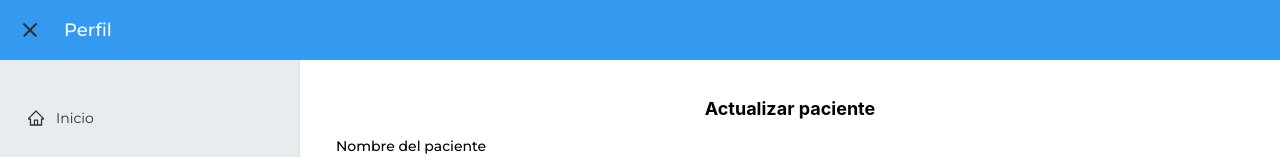
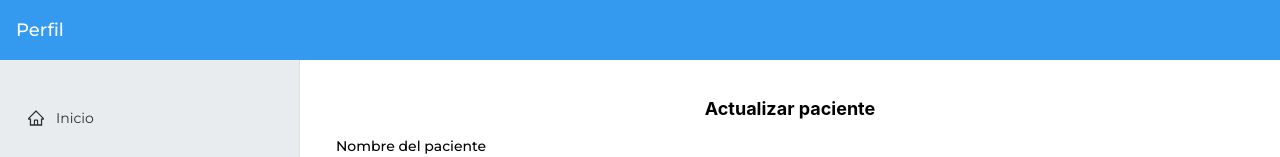
Before and after one commit to alanvviera/DentalSystem, a Next.js app: page /client-menu/profile in a window 1280 px wide. Shown: the top 157 px of the page. Built offline with nearby package versions, Linux system fonts and the light colour scheme.

Commit message:
Fixed error on Navbar behavior

```diff
--- a/app/employee-menu/layout.tsx
+++ b/app/employee-menu/layout.tsx
@@ -1,14 +1,7 @@
 import AuthProvider from '../../components/authprovider/AuthProvider';
 import '@mantine/core/styles.css';
-import { MantineProvider, createTheme, ColorSchemeScript } from '@mantine/core';
 import { NavMenu } from '../../components/nav-menu/NavMenu';
 import { HomeOutlined, TagsOutlined,  AccountBookOutlined, BuildOutlined } from "@ant-design/icons"
-
-
-// Mantine theme
-const theme = createTheme({
-  /** Put your mantine theme override here */
-});
 
 /**
  * Object containing metadata for the application.
@@ -62,22 +55,11 @@ const RootLayout = ({ children }: RootLayoutProps) => {
 ];
 
   return (
-    <html lang="es-MX">
-      <head>
-      <ColorSchemeScript />
-      </head>
-      <body>
-      <MantineProvider theme={theme}>
-        <AuthProvider>
           <NavMenu routes={routes} headerBg={'blue.5'}
             headerTextColor={'white'} burgerColor={'white'} navbarBg={'gray.1'} navbarTextColor={'dark'}
           >
             {children}
           </NavMenu>
-        </AuthProvider>
-        </MantineProvider>
-      </body>
-    </html>
   );
 }
 
--- a/components/mantine-form/inputs/TextDataPicker.tsx
+++ b/components/mantine-form/inputs/TextDataPicker.tsx
@@ -1,3 +1,4 @@
+"use client"
 import React, { useState } from 'react';
 import { DatePickerInput, DatesProvider } from '@mantine/dates';
 
--- a/components/nav-menu/NavMenu.tsx
+++ b/components/nav-menu/NavMenu.tsx
@@ -35,12 +35,8 @@ export const NavMenu = ({
   logoutButton,
   logoutTextColor
 }: NavMenuProps) => {
-  useEffect(() => {
-    toggleMobile();
-  }, [])
 
-  const [mobileOpened, { toggle: toggleMobile }] = useDisclosure(true);
-  const [desktopOpened, { toggle: toggleDesktop }] = useDisclosure(true);
+  const [opened, { toggle }] = useDisclosure();
   let filter: Route[] | undefined;
   let tl: string | undefined;
 
@@ -57,14 +53,13 @@ export const NavMenu = ({
       navbar={{
         width: 300,
         breakpoint: 'sm',
-        collapsed: { mobile: !mobileOpened, desktop: !desktopOpened },
+        collapsed: { mobile: !opened},
       }}
       padding="md"
     >
       <AppShell.Header bg={headerBg} c={headerTextColor} withBorder={false}>
         <Group h="100%" px="md" gap={'lg'}>
-          <Burger color={burgerColor} opened={mobileOpened} onClick={toggleMobile} hiddenFrom="sm" size="sm" />
-          <Burger color={burgerColor} opened={desktopOpened} onClick={toggleDesktop} visibleFrom="sm" size="sm" />
+          <Burger color={burgerColor} opened={opened} onClick={toggle} hiddenFrom="sm" size="sm" />
           <Text fw={500} size="lg">
             {
               namePath()
@@ -84,7 +79,7 @@ export const NavMenu = ({
               href={item.url}
               leftSection={item.icon}
               variant='subtles'
-              onClick={toggleMobile}
+              onClick={toggle}
             />
           ))}
           <Button leftSection={<LogoutOutlined />} py={10} my={15} fullWidth={true} variant='filled' color={logoutButton} c={logoutTextColor}>Cerrar Sesión</Button>
```
